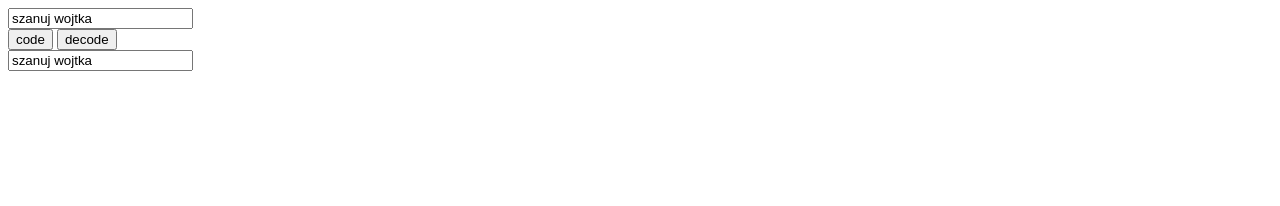
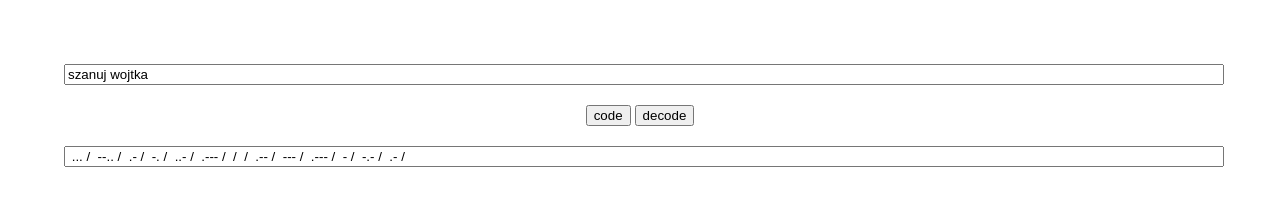
Before and after one commit to PanWasacz/morse-code, a plain HTML site: page index.html in a window 1280 px wide. Both pictures are taken after a click on the input "code". Drawn offline with Linux system fonts and the light colour scheme.

Commit message:
kodowanie takst na mors ok

```diff
--- a/index.html
+++ b/index.html
@@ -6,25 +6,46 @@
   <meta charset= "UTF-8">
 
   <script type="text/javascript">
+
+    letters = "abcdefghijklmnoprstuwvxyz ";
+    mors_codes = ['.-', '-...', '-.-.', '-..', '.', '..-.', '-..', '....', '..', '.---', '-.-', '.-..', '--', '-.', '---', '.--.', '.-.', '...', '-', '..-', '.--', '...-', '-..-','-.-', '--..', '/ '];
+
+    // alert(mors_codes.indexOf('-.-.'));
+
     function code() {
-      x = document.getElementById('text1').value;
-      document.getElementById('text2').value = x;
+      nocode = document.getElementById('text1').value;
+      code = '';
+      for (i = 0; i < nocode.length; i++) {
+        code = code + ' ' + codeletter(nocode[i]) + ' / ';
+      }
+
+      document.getElementById('text2').value = code;
+
+
+      zz = codeletter('f');
+
     }
+
     function decode() {
     z = document.getElementById('text2').value;
     document.getElementById('text1').value = z;
     }
 
+    function codeletter(let) {
+      index = letters.indexOf(let);
+      return mors_codes[index];
+    }
+
   </script>
 </head>
 
-  <body>
-    <input type="text" name="text1" value="szanuj wojtka" id="text1">
+  <body style="margin: 5%;">
+    <input type="text" name="text1" value="szanuj wojtka" id="text1" style="width: 100%;">
     <br>
-    <input type="submit" value="code" id="submit1" onclick="code()">
-    <input type="submit" value="decode" id="sumbit2" onclick="decode()">
-    <br>
-    <input type="text" name="text2" value="HAHA" id="text2">
-
+    <div style="text-align: center; margin: 20px;">
+      <input type="submit" value="code" id="submit1" onclick="code()">
+      <input type="submit" value="decode" id="sumbit2" onclick="decode()">
+    </div>
+    <input type="text" name="text2" value="HAHA" id="text2" style="width: 100%;">
   </body>
 </html>
```
